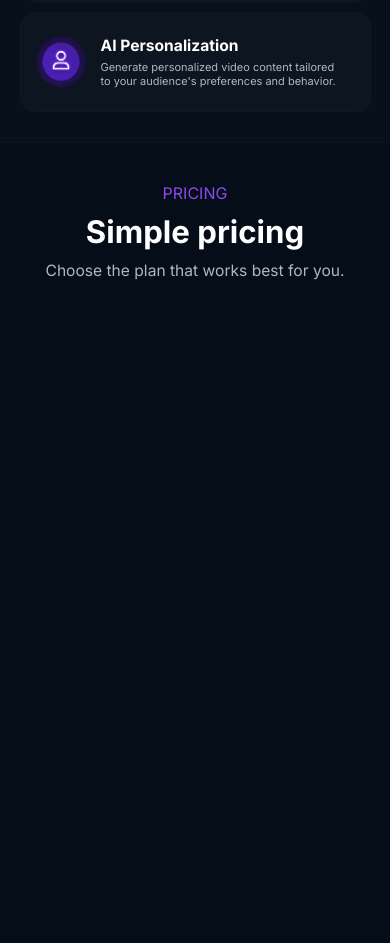
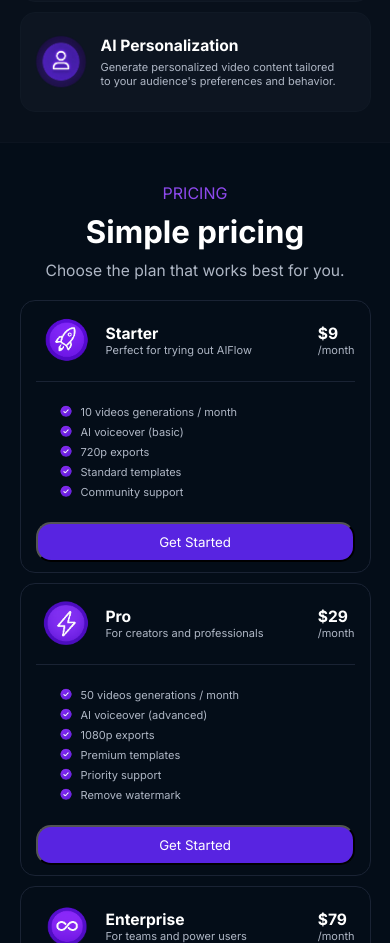
Before and after one commit to kacpergoluchowski/aiflow-landing-page, a plain HTML site: page index.html in a window 390 px wide. Shown: the part 1057-2000 px from the top of the page. Before the commit the page ends 1357 px from the top, so only its background shows below. Drawn offline with Linux system fonts and the light colour scheme.

Commit message:
(feat): add responsive pricing cards and pricing UI

```diff
--- a/app.css
+++ b/app.css
@@ -7,6 +7,7 @@
 }
 
 html {
+  overflow-x: hidden;
   scroll-behavior: smooth;
   font-family: "Inter", sans-serif;
   background: rgb(4, 13, 24);
@@ -208,6 +209,7 @@
   display: flex;
   flex-direction: column;
   align-items: center;
+  padding-bottom: 50px;
 }
 
 .pricing-span {
@@ -225,22 +227,73 @@
   margin-bottom: 20px;
 }
 
+.pricing-cards {
+  display: flex;
+  flex-direction: column;
+  align-items: center;
+  width: 100vw;
+  gap: 10px;
+}
+
 .pricing-card {
+  width: 90%;
+  border: solid rgba(26, 35, 52) 1px;
+  padding: 10px 15px;
+  border-radius: 15px;
+}
+
+.pricing-card-type {
   display: flex;
-  justify-content: space-around;
   align-items: center;
-  border: solid rgb(23, 31, 49) 1px;
-  width: 90%;
-  border-radius: 15px;
+  padding-bottom: 10px;
+  border-bottom: solid rgba(26, 35, 52) 1px;
+  gap: 10px;
 }
 
 .pricing-card-icon {
   width: clamp(60px, 10vw, 90px);
 }
 
-.pricing-card-title {
+.pricing-card-name {
+  display: flex;
+  justify-content: space-between;
+  width: 90%;
+}
+
+.pricing-card-title,
+.pricing-card-price {
   font-size: clamp(10px, 4vw, 25px);
-  margin-bottom: 5px;
+}
+
+.pricing-card-content,
+.pricing-card-period {
+  font-size: clamp(11px, 1.8vw, 14px);
+  color: rgb(175, 183, 197);
+}
+
+.pricing-card-benefits-list {
+  list-style-type: none;
+  padding: 20px;
+  font-size: clamp(11px, 1.8vw, 14px);
+  color: rgb(175, 183, 197);
+}
+
+.pricing-card-benefits-list li {
+  display: flex;
+  align-items: center;
+  gap: 5px;
+}
+
+.pricing-card-benefits-list-tick-icon {
+  width: 20px;
+}
+
+.pricing-card-get-started {
+  width: 100%;
+  background: rgb(88, 36, 225);
+  height: 40px;
+  border-radius: 15px;
+  color: white;
 }
 
 @media (min-width: 918px) {
@@ -282,6 +335,17 @@
   }
 }
 
+@media (min-width: 1100px) {
+  .pricing-cards {
+    flex-direction: row;
+    justify-content: center;
+  }
+
+  .pricing-card {
+    width: 28vw;
+  }
+}
+
 @media (min-width: 1318px) {
   .hero {
     flex-direction: row;
@@ -306,6 +370,22 @@
   .hero-image {
     width: 55vw;
   }
+
+  .most-popular-sub-type {
+    position: relative;
+    border: solid rgb(88, 36, 225) 1px;
+    padding-block: 20px;
+  }
+
+  .most-popular-sub-type::before {
+    content: "Most popular";
+    position: absolute;
+    top: 0px;
+    right: 0px;
+    background-color: rgb(113, 56, 242);
+    border-radius: 15px;
+    padding: 5px 10px;
+  }
 }
 
 @media (min-width: 1600px) {
--- a/index.html
+++ b/index.html
@@ -66,11 +66,7 @@
       </p>
       <div class="features-cards">
         <article class="features-card">
-          <img
-            src="person-icon.png"
-            alt=""
-            class="features-card-icon"
-          />
+          <img src="person-icon.png" alt="" class="features-card-icon" />
           <div class="features-card-text">
             <h3 class="features-card-title">AI Personalization</h3>
             <p class="features-card-content">
@@ -81,11 +77,7 @@
           <a href="#" class="features-card-anchor"> Learn more -> </a>
         </article>
         <article class="features-card">
-          <img
-            src="person-icon.png"
-            alt=""
-            class="features-card-icon"
-          />
+          <img src="person-icon.png" alt="" class="features-card-icon" />
           <div class="features-card-text">
             <h3 class="features-card-title">AI Personalization</h3>
             <p class="features-card-content">
@@ -96,11 +88,7 @@
           <a href="#" class="features-card-anchor"> Learn more -> </a>
         </article>
         <article class="features-card">
-          <img
-            src="person-icon.png"
-            alt=""
-            class="features-card-icon"
-          />
+          <img src="person-icon.png" alt="" class="features-card-icon" />
           <div class="features-card-text">
             <h3 class="features-card-title">AI Personalization</h3>
             <p class="features-card-content">
@@ -117,6 +105,80 @@
       <span class="pricing-span"> PRICING </span>
       <h2 class="pricing-title">Simple pricing</h2>
       <p class="pricing-content">Choose the plan that works best for you.</p>
+
+      <div class="pricing-cards">
+        <div class="pricing-card">
+          <div class="pricing-card-type">
+            <img src="starter-type-icon.png" alt="person icon" class="pricing-card-icon" />
+            <div class="pricing-card-name">
+              <div>
+                <h3 class="pricing-card-title"> Starter </h3>
+                <p class="pricing-card-content"> Perfect for trying out AIFlow </p>
+              </div>
+              <div>
+                <h3 class="pricing-card-price">$9</h3>
+                <p class="pricing-card-period">/month</p>
+              </div>
+          </div>
+        </div>
+        <ul class="pricing-card-benefits-list">
+          <li> <img src="tick.png" alt="" class="pricing-card-benefits-list-tick-icon"> 10 videos generations / month </li>
+          <li> <img src="tick.png" alt="" class="pricing-card-benefits-list-tick-icon"> AI voiceover (basic) </li>
+          <li> <img src="tick.png" alt="" class="pricing-card-benefits-list-tick-icon"> 720p exports </li>
+          <li> <img src="tick.png" alt="" class="pricing-card-benefits-list-tick-icon"> Standard templates </li>
+          <li> <img src="tick.png" alt="" class="pricing-card-benefits-list-tick-icon"> Community support  </li>
+        </ul>
+        <button class="pricing-card-get-started"> Get Started</button>
+      </div>
+
+      <div class="pricing-card most-popular-sub-type">
+          <div class="pricing-card-type">
+            <img src="pro-type-icon.png" alt="person icon" class="pricing-card-icon" />
+            <div class="pricing-card-name">
+              <div>
+                <h3 class="pricing-card-title"> Pro </h3>
+                <p class="pricing-card-content"> For creators and professionals </p>
+              </div>
+              <div>
+                <h3 class="pricing-card-price">$29</h3>
+                <p class="pricing-card-period">/month</p>
+              </div>
+          </div>
+        </div>
+        <ul class="pricing-card-benefits-list">
+          <li> <img src="tick.png" alt="" class="pricing-card-benefits-list-tick-icon"> 50 videos generations / month </li>
+          <li> <img src="tick.png" alt="" class="pricing-card-benefits-list-tick-icon"> AI voiceover (advanced) </li>
+          <li> <img src="tick.png" alt="" class="pricing-card-benefits-list-tick-icon"> 1080p exports </li>
+          <li> <img src="tick.png" alt="" class="pricing-card-benefits-list-tick-icon"> Premium templates </li>
+          <li> <img src="tick.png" alt="" class="pricing-card-benefits-list-tick-icon"> Priority support  </li>
+          <li> <img src="tick.png" alt="" class="pricing-card-benefits-list-tick-icon"> Remove watermark  </li>
+        </ul>
+        <button class="pricing-card-get-started"> Get Started</button>
+      </div>
+
+      <div class="pricing-card">
+          <div class="pricing-card-type">
+            <img src="unlimited-type-icon.png" alt="person icon" class="pricing-card-icon" />
+            <div class="pricing-card-name">
+              <div>
+                <h3 class="pricing-card-title"> Enterprise </h3>
+                <p class="pricing-card-content"> For teams and power users </p>
+              </div>
+              <div>
+                <h3 class="pricing-card-price">$79</h3>
+                <p class="pricing-card-period">/month</p>
+              </div>
+          </div>
+        </div>
+        <ul class="pricing-card-benefits-list">
+          <li> <img src="tick.png" alt="" class="pricing-card-benefits-list-tick-icon"> Unlimited videos generations / month </li>
+          <li> <img src="tick.png" alt="" class="pricing-card-benefits-list-tick-icon"> AI voiceover (premium) </li>
+          <li> <img src="tick.png" alt="" class="pricing-card-benefits-list-tick-icon"> 4k exports </li>
+          <li> <img src="tick.png" alt="" class="pricing-card-benefits-list-tick-icon"> All premium templates </li>
+          <li> <img src="tick.png" alt="" class="pricing-card-benefits-list-tick-icon"> Priority support </li>
+        </ul>
+        <button class="pricing-card-get-started"> Get Started</button>
+      </div>
     </section>
   </body>
 </html>
```
Also changed, not shown: pro-type-icon.png (added), starter-type-icon.png (added), tick.png (added), unlimited-type-icon.png (added).
